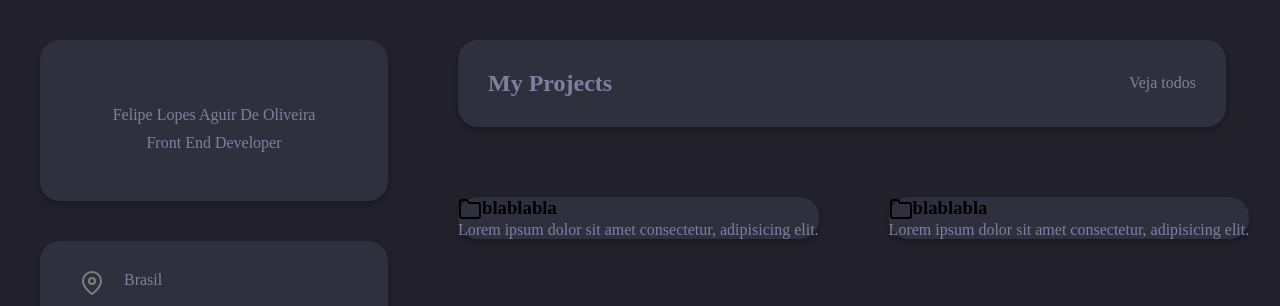
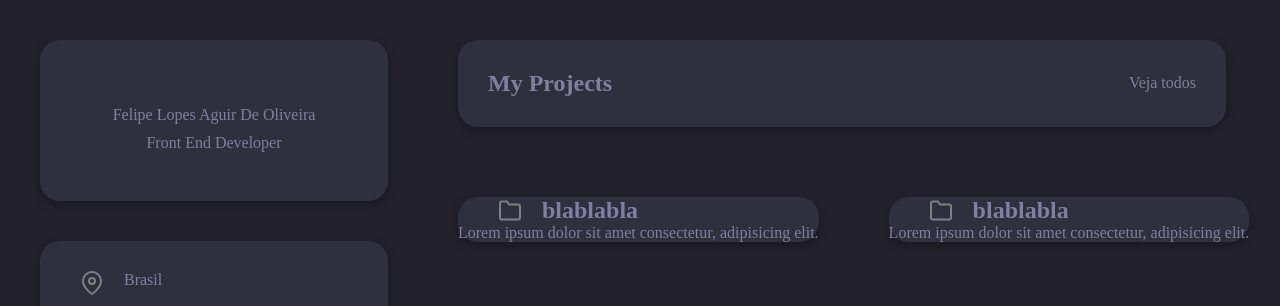
Before and after one commit to Swed0Z/Desafios, a plain HTML site: page Portfolio/index.html in a window 1280 px wide. Shown: the top 306 px of the page. Drawn offline with Linux system fonts and the light colour scheme.

Commit message:
me construção

```diff
--- a/Portfolio/index.html
+++ b/Portfolio/index.html
@@ -116,7 +116,7 @@
             <div class="Poject-1">
                 <div class="projectTtitle">
                     <img src="assets/folder.svg" alt="">
-                    <h3>blablabla</h3>
+                    <h2>blablabla</h2>
                 </div>
                     <div class="ProjectMain">
                         <p>Lorem ipsum dolor sit amet consectetur, adipisicing elit.</p>
@@ -127,7 +127,7 @@
             <div class="Project-2">
                 <div class="projectTtitle">
                     <img src="assets/folder.svg" alt="">
-                    <h3>blablabla</h3>
+                    <h2>blablabla</h2>
                 </div>
                     <div class="ProjectMain">
                         <p>Lorem ipsum dolor sit amet consectetur, adipisicing elit.</p>
--- a/Portfolio/style.css
+++ b/Portfolio/style.css
@@ -52,7 +52,7 @@
     gap: 20px;
     padding: 30px 0px 30px 0px;
   }
-  .imgLink{
+  .imgLink, .Poject img{
     padding-right: 20px;
     padding-left: 40px;
     filter: invert(47%) sepia(56%) saturate(0%) hue-rotate(199deg) brightness(95%) contrast(100%);
```
